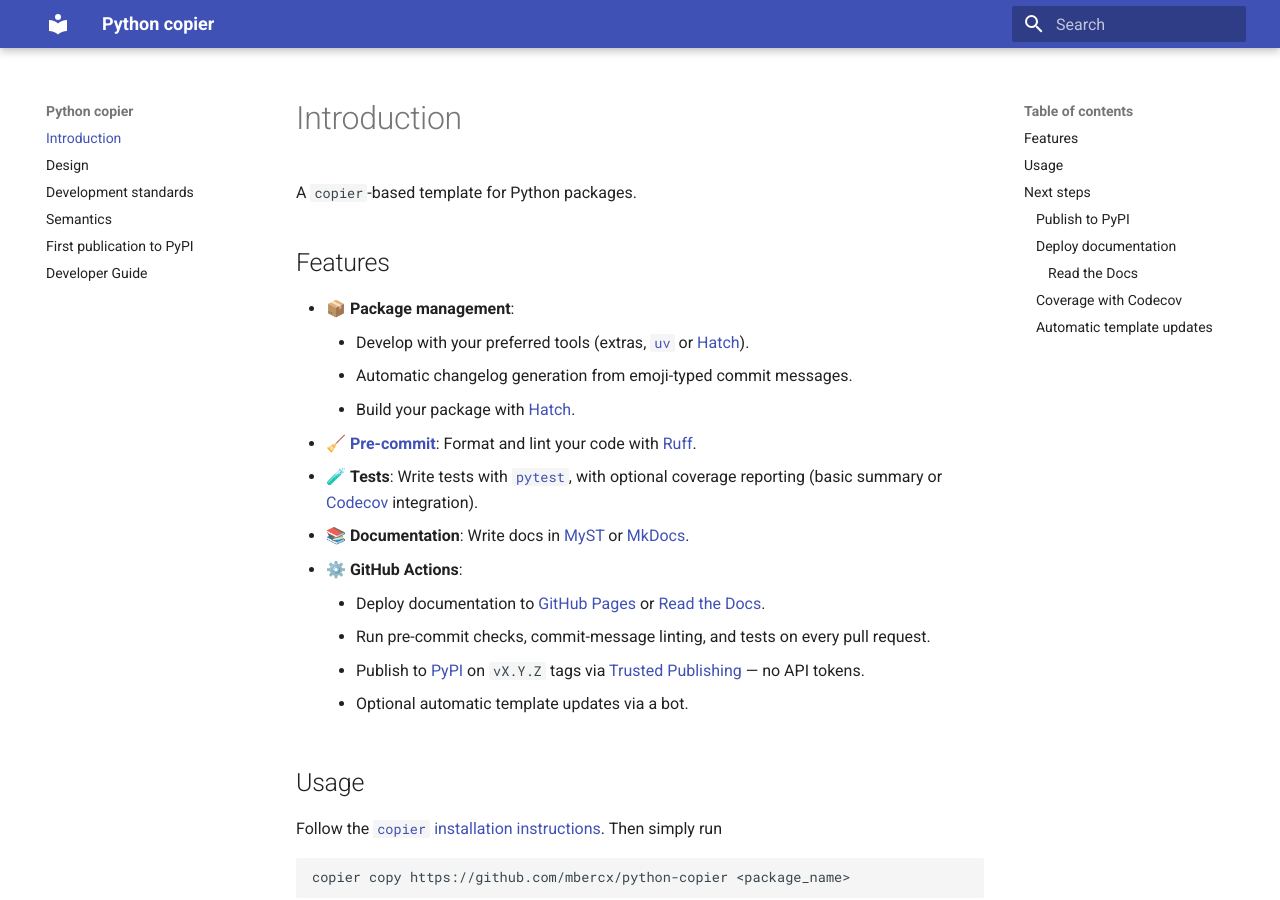
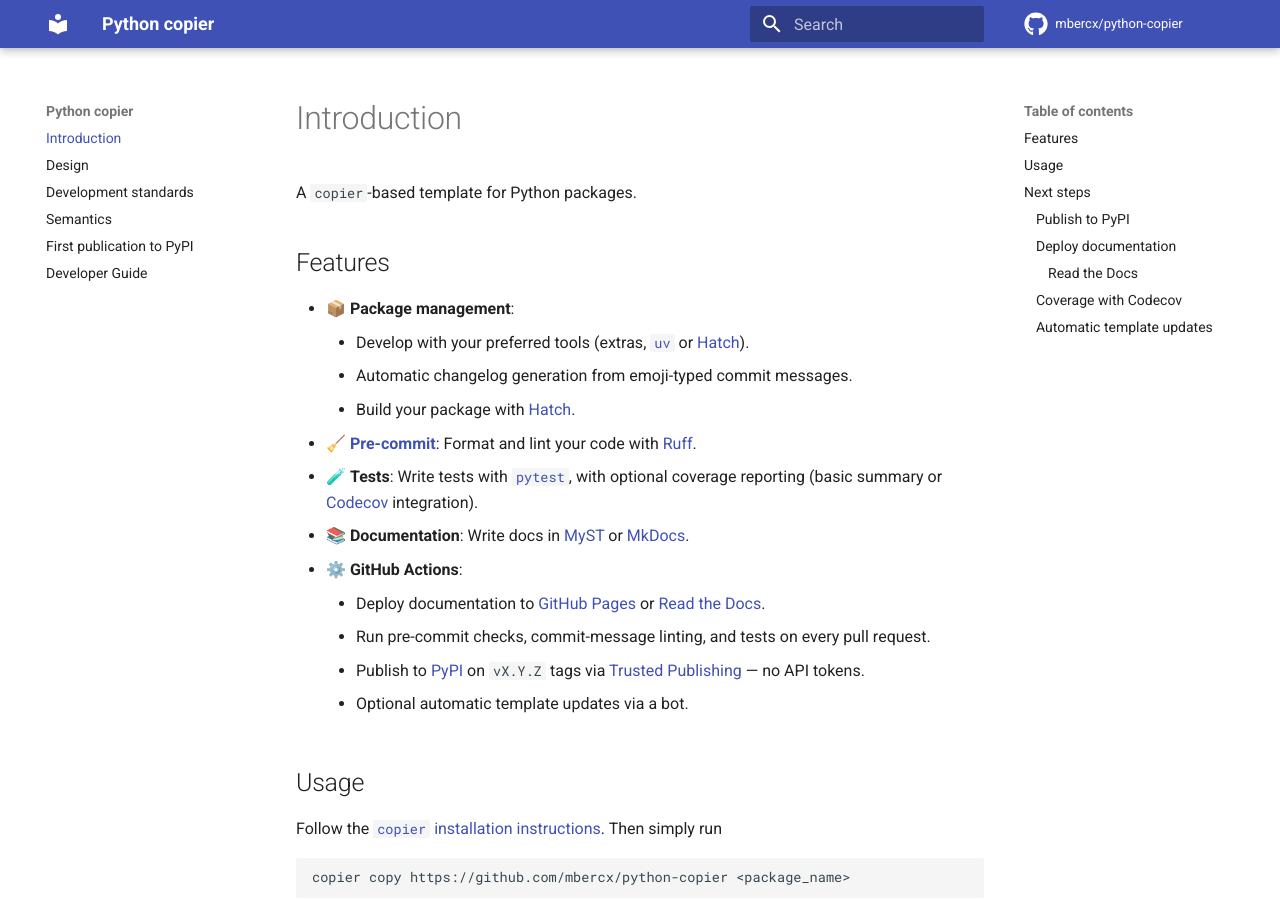
Before and after one commit to mbercx/python-copier, an MkDocs documentation site: the page built from docs/index.md, in a window 1280 px wide and 900 px high. Built offline with MkDocs 1.6.1 and Material for MkDocs 9.7.7, drawn with Linux system fonts in a browser that asks for light colours; comment, search, counter and statistics services are not loaded.

Commit message:
📚 Docs: Link to GitHub repo from header
The MkDocs site for the template repo had no link back to the source on GitHub,
so readers landing on the docs had to manually navigate to the repo to file an
issue or browse the code.

Wire up Material's built-in repo integration in `mkdocs.yml`: set `repo_url` and
`repo_name`, and pick the GitHub icon for the header link.

```diff
--- a/mkdocs.yml
+++ b/mkdocs.yml
@@ -1,6 +1,10 @@
 site_name: Python copier
+repo_url: https://github.com/mbercx/python-copier
+repo_name: mbercx/python-copier
 theme:
   name: material
+  icon:
+    repo: fontawesome/brands/github
 markdown_extensions:
   - admonition
   - pymdownx.details
```
